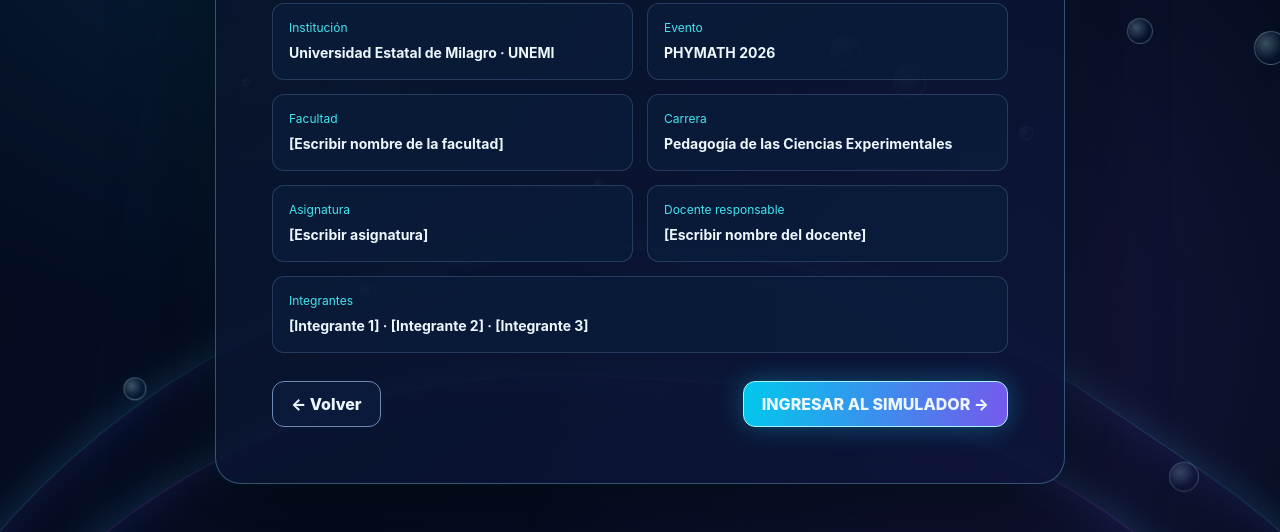
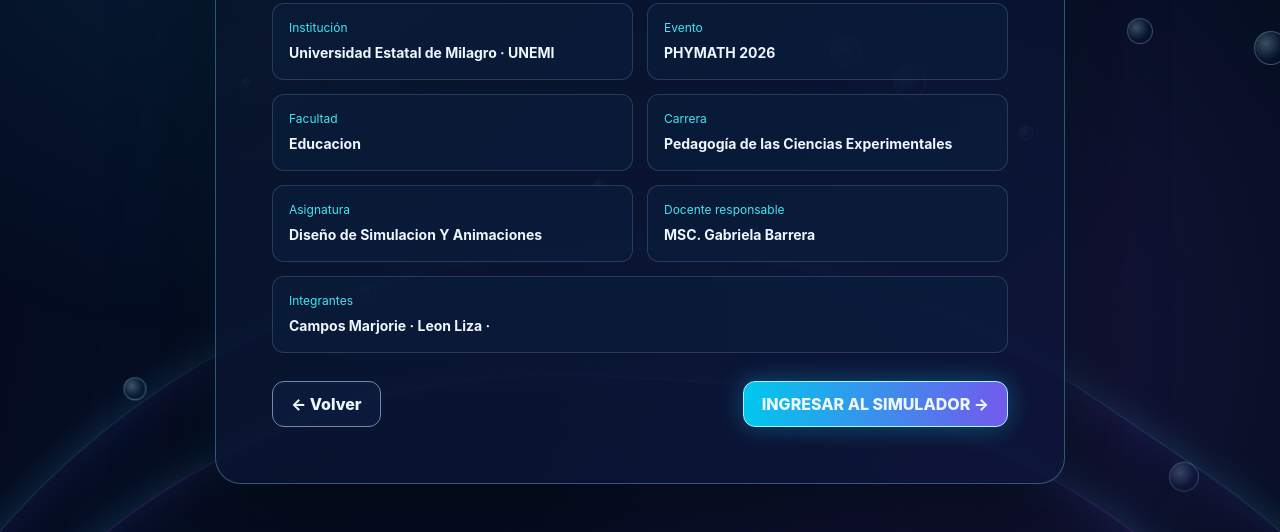
Before and after one commit to mcamposm6-dotcom/Mandelbrot-lab--Simulador-conjunto-Mandelbrot, a plain HTML site: page index.html in a window 1280 px wide. Both pictures are taken after a click on the button "EMPEZAR →". Shown: the part 268-800 px from the top of the page. Drawn offline with Linux system fonts and the light colour scheme.

```diff
--- a/index.html
+++ b/index.html
@@ -42,11 +42,11 @@
     <div class="credits-grid">
       <div><span class="field">Institución</span><strong>Universidad Estatal de Milagro · UNEMI</strong></div>
       <div><span class="field">Evento</span><strong>PHYMATH 2026</strong></div>
-      <div><span class="field">Facultad</span><strong>[Escribir nombre de la facultad]</strong></div>
+      <div><span class="field">Facultad</span><strong>Educacion</strong></div>
       <div><span class="field">Carrera</span><strong>Pedagogía de las Ciencias Experimentales</strong></div>
-      <div><span class="field">Asignatura</span><strong>[Escribir asignatura]</strong></div>
-      <div><span class="field">Docente responsable</span><strong>[Escribir nombre del docente]</strong></div>
-      <div class="full"><span class="field">Integrantes</span><strong>[Integrante 1] · [Integrante 2] · [Integrante 3]</strong></div>
+      <div><span class="field">Asignatura</span><strong>Diseño de Simulacion Y Animaciones</strong></div>
+      <div><span class="field">Docente responsable</span><strong>MSC. Gabriela Barrera</strong></div>
+      <div class="full"><span class="field">Integrantes</span><strong>Campos Marjorie · Leon Liza · </strong></div>
     </div>
     <div class="credits-actions">
       <button class="button outline" id="backWelcome">← Volver</button>
```
